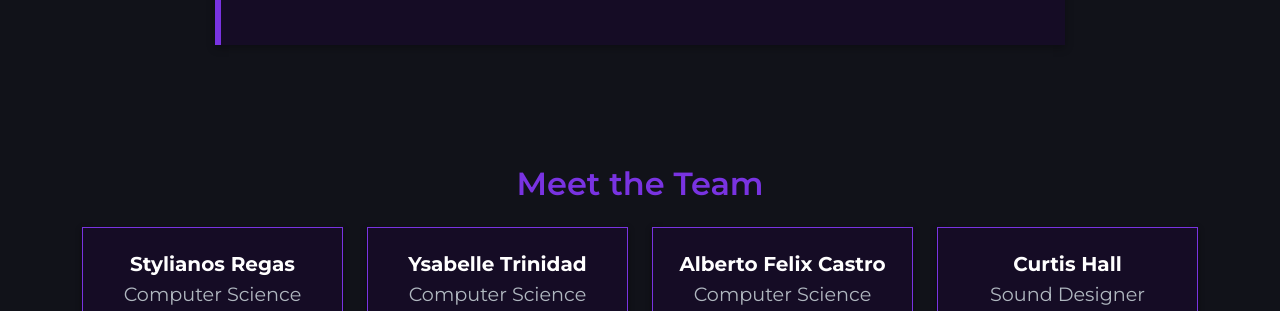
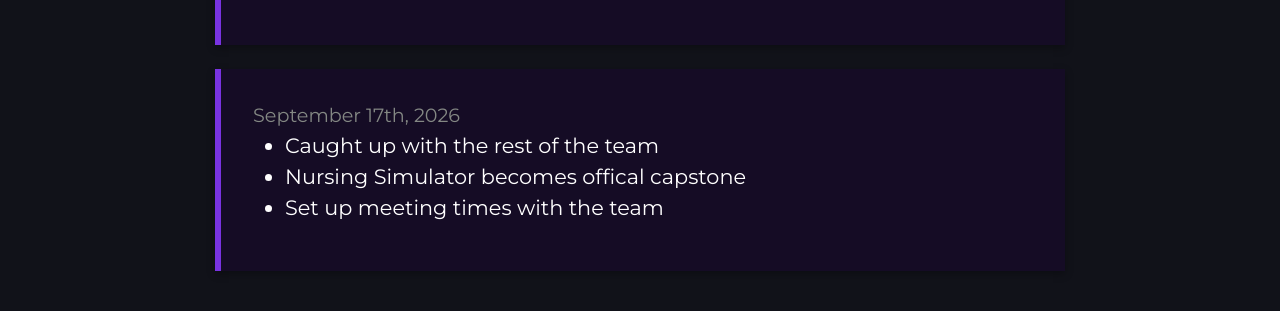
Before and after one commit to aigcu/Nursing-Simulator-Website, a website: page index.html in a window 1280 px wide. Shown: the part 7185-7496 px from the top of the page. Drawn offline with nearby package versions, Linux system fonts and the light colour scheme.

Commit message:
Update index.html

```diff
--- a/index.html
+++ b/index.html
@@ -302,6 +302,17 @@
 
             </div>
 
+            <div class="update-box mx-auto" style="max-width:850px;">
+                <p class="mb-0" id="projectUpdate">September 17th, 2026</p>
+                <ul>
+                    <li>Caught up with the rest of the team</li>
+                    <li>Nursing Simulator becomes offical capstone</li>
+                    <li>Set up meeting times with the team</li>
+                </ul>
+
+            </div>
+
+
 
 
             <!---
```
